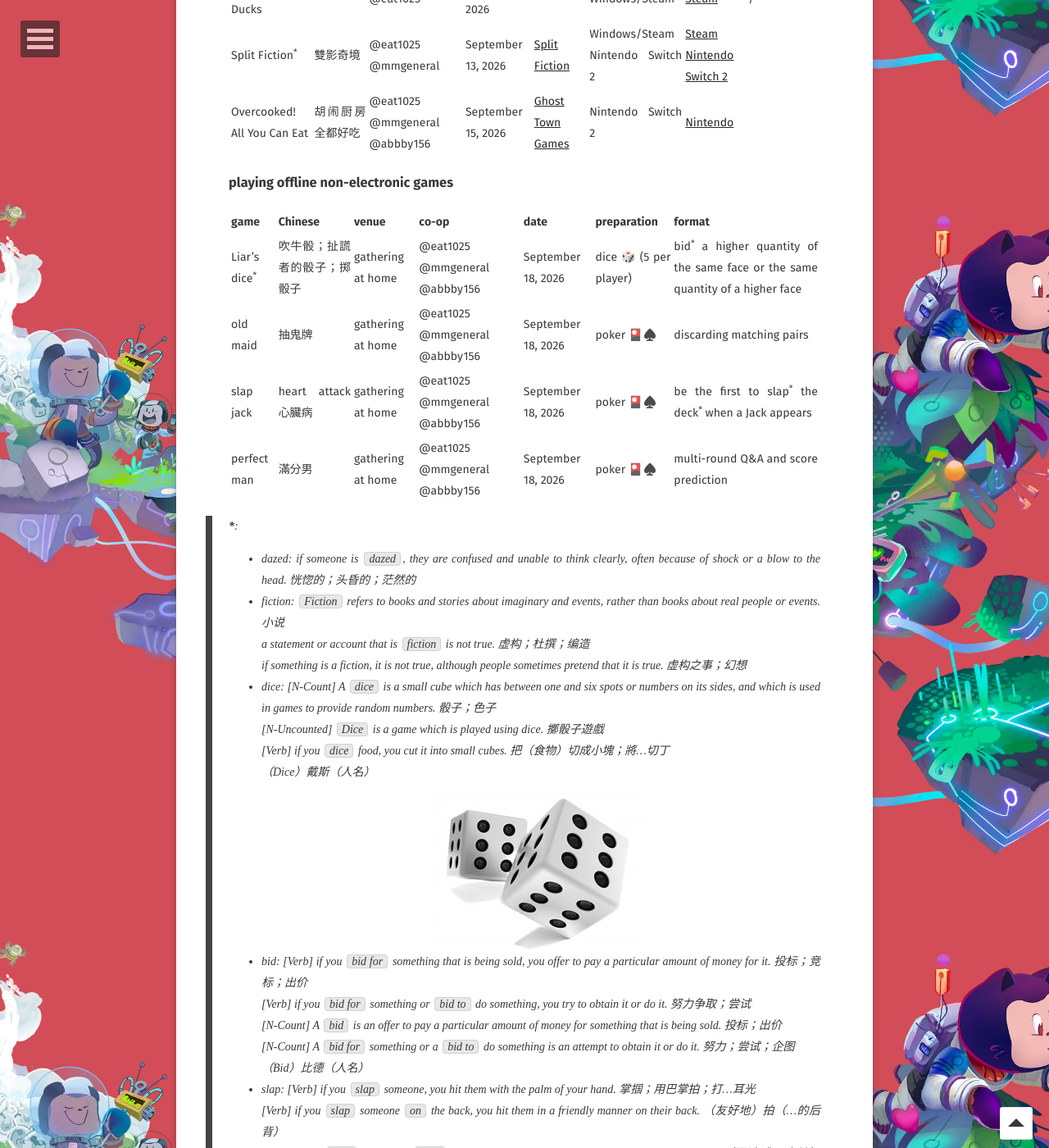
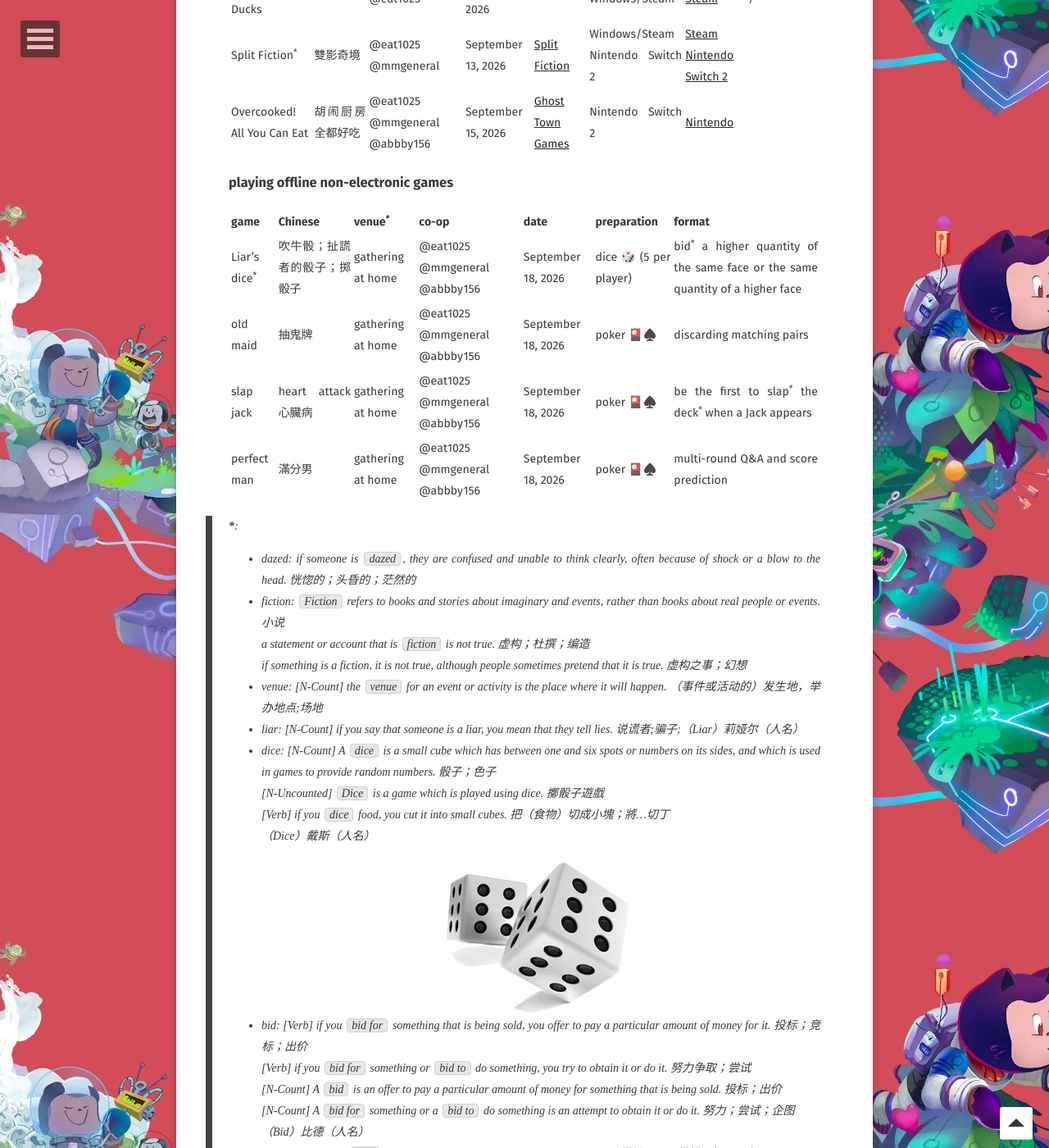
Before and after one commit to WebPavel/WebPavel.github.io, a Jekyll site: the page built from _posts/2026-08-23-Twitch-streamer-records.md, in a window 1280 px wide and 1400 px high, scrolled down 747 px. Shown: the whole window at 82% size. Built offline with Jekyll 4.4.1, drawn with Linux system fonts in a browser that asks for light colours; some web fonts are replaced; comment, search, counter and statistics services are not loaded.

Commit message:
feat: add more translation details

```diff
--- a/_posts/2026-08-23-Twitch-streamer-records.md
+++ b/_posts/2026-08-23-Twitch-streamer-records.md
@@ -21,7 +21,7 @@
 
 ### playing offline non-electronic games
 
-| game                    | Chinese                      | venue             | co-op                         | date               | preparation            | format                                                                                   |
+| game                    | Chinese                      | venue<sup>*</sup> | co-op                         | date               | preparation            | format                                                                                   |
 |-------------------------|------------------------------|-------------------|-------------------------------|--------------------|------------------------|------------------------------------------------------------------------------------------|
 | Liar's dice<sup>*</sup> | 吹牛骰；扯謊者的骰子；掷骰子 | gathering at home | @eat1025 @mmgeneral @abbby156 | September 18, 2026 | dice 🎲 (5 per player) | bid<sup>*</sup> a higher quantity of the same face or the same quantity of a higher face |
 | old maid                | 抽鬼牌                       | gathering at home | @eat1025 @mmgeneral @abbby156 | September 18, 2026 | poker 🎴♠️             | discarding matching pairs                                                                |
@@ -34,6 +34,8 @@
 > - fiction: `Fiction` refers to books and stories about imaginary and events, rather than books about real people or events. 小说<br/>
 >   a statement or account that is `fiction` is not true. 虚构；杜撰；编造<br/>
 >   if something is a fiction, it is not true, although people sometimes pretend that it is true. 虚构之事；幻想
+> - venue: [N-Count] the `venue` for an event or activity is the place where it will happen. （事件或活动的）发生地，举办地点;场地
+> - liar: [N-Count] if you say that someone is a liar, you mean that they tell lies. 说谎者;骗子;（Liar）莉娅尔（人名）
 > - dice: [N-Count] A `dice` is a small cube which has between one and six spots or numbers on its sides, and which is used in games to provide random numbers. 骰子；色子<br/>
 >   [N-Uncounted] `Dice` is a game which is played using dice. 擲骰子遊戲<br/>
 >   [Verb] if you `dice` food, you cut it into small cubes. 把（食物）切成小塊；將...切丁<br/>
```
